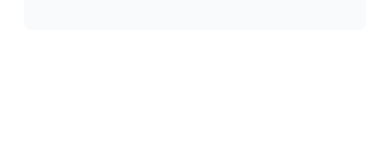
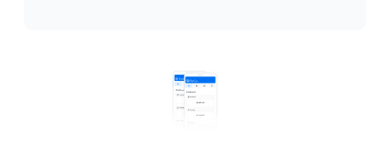
Before and after one commit to thepartisan101/nextjs-13, a Next.js app: page / in a window 390 px wide. Shown: the part 404-564 px from the top of the page. Built offline with nearby package versions, Linux system fonts and the light colour scheme; a web font is replaced by a local one.

Commit message:
add hero im mobile image

```diff
--- a/app/page.tsx
+++ b/app/page.tsx
@@ -39,6 +39,13 @@
             className="hidden md:block"
             alt="Screenshots of the dashboard project showing desktop and mobile versions"
           />
+          <Image
+            src="/hero-mobile.png"
+            width={56}
+            height={620}
+            className="block md:hidden"
+            alt="Screenshots of the dashboard project showing desktop and mobile versions"
+          />
         </div>
       </div>
     </main>
```
